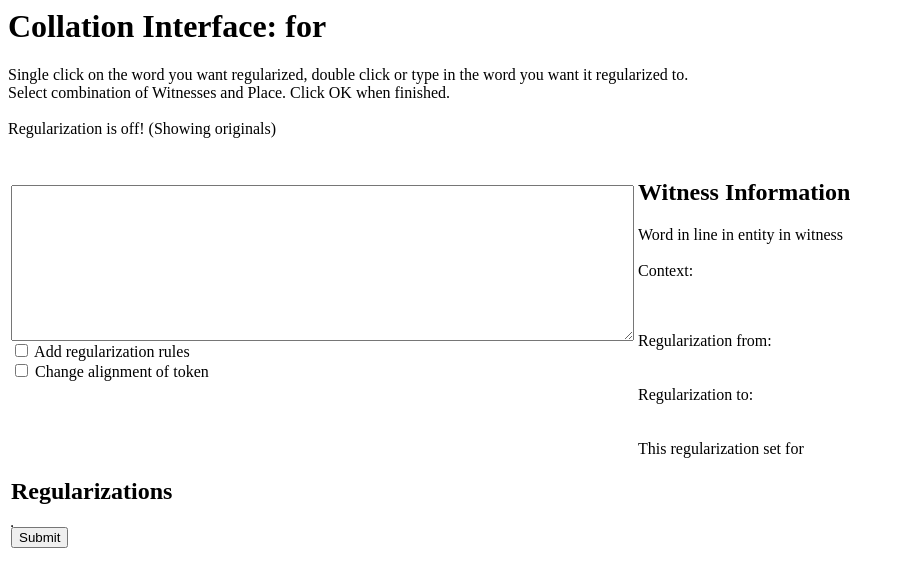
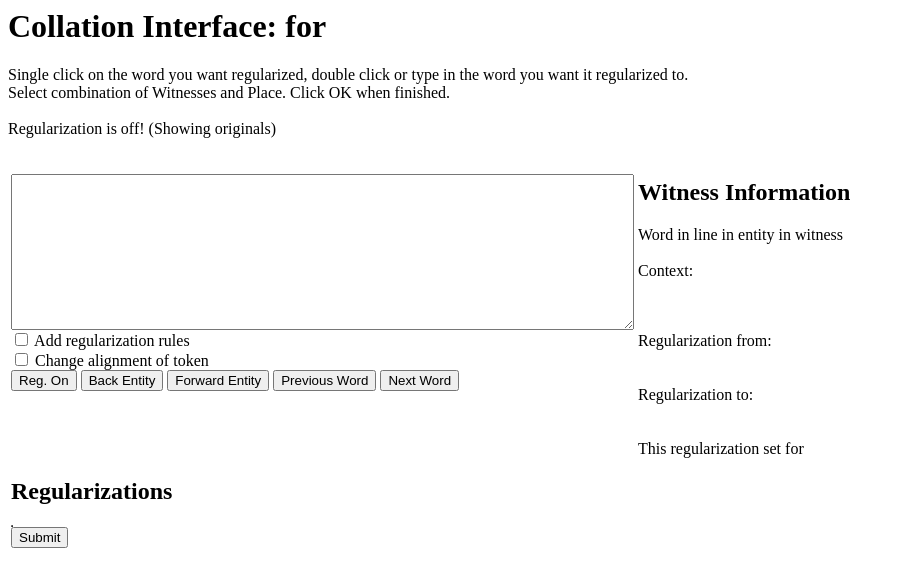
Before and after one commit to DigitalResearchCentre/regularize, a Django app: template regularisation1/templates/jsRegularize/collate_interface.html in a window 1280 px wide. Shown: the top 587 px of the page, without its empty margins (0-904 px from the left). Run offline with Django 3.2, Linux system fonts and the light colour scheme; the template is opened without the code that fills it, so the values that code supplies are empty; some libraries are stand-ins or nearby versions.

Commit message:
fixes for modify output

```diff
--- a/regularisation1/templates/jsRegularize/collate_interface.html
+++ b/regularisation1/templates/jsRegularize/collate_interface.html
@@ -772,10 +772,13 @@
 
   if (regOn == false)
   {
-
-     document.regularization.originals.style.visibility = "visible";
-     document.getElementById("showOriginals").style.visibility = "visible";
-
+     if(document.regularization.reg_checkbox.checked)
+     {
+       document.regularization.originals.style.visibility = "visible";
+       document.getElementById("showOriginals").style.visibility = "visible";
+       document.getElementById("showOriginals").innerHTML = "Show originals";
+       document.edit_reg.style.visibility = "hidden";
+     }
      regOn = true;
      document.getElementById('reg_on').innerHTML = "Regularization is on! Click on a witness for a regularized word to see more detail.";
      document.getElementById('reg_button').value = "Reg. Off";
@@ -788,29 +791,30 @@
 
      loadRegTable();
 
-     var regRules = { rules: []};
-      if(isCustomRules)
-      {
-          regRules = customRules;
+     if(isCustomRules)
+      {
+          regularize(customRules);
       }
       else
       {
-          regRules = allRules;
-      }
-
-      regularize(regRules);
+          regularize(allRules);
+      }
+
   }
   else
   {
-     document.regularization.originals.style.visibility = "hidden";
-     document.getElementById("showOriginals").style.visibility = "hidden";
+     if(document.regularization.reg_checkbox.checked)
+     {
+       document.regularization.originals.style.visibility = "hidden";
+       document.getElementById("showOriginals").style.visibility = "hidden";
+     }
 
      regOn = false;
      string = "Regularization is off! (Showing originals)";
      document.getElementById('reg_on').innerHTML = string;
      document.getElementById('reg_button').value = "Reg. On";
 
-     document.information.style.visibility = "hidden";
+     //document.information.style.visibility = "hidden";
      document.edit_reg.style.visibility = "hidden";
 
      //TODO: getBaseTokens!!
@@ -1735,9 +1739,18 @@
                   {
                     origToken = reg_this;
                   }
-                  allTokens.alignment[witnessId].tokens[position].t = insertTokens[k];
-                  allTokens.alignment[witnessId].tokens[position].origToken = origToken;
-                  allTokens.alignment[witnessId].tokens[position].reg_to = reg_to;
+
+                  if(allTokens.alignment[witnessId].tokens[position] != null)
+                  {
+                    allTokens.alignment[witnessId].tokens[position].t = insertTokens[k];
+                    allTokens.alignment[witnessId].tokens[position].origToken = origToken;
+                    allTokens.alignment[witnessId].tokens[position].reg_to = reg_to;
+                  }
+                  else
+                  {
+                    var insertTok = { "t" : insertTokens[k], "n" : insertTokens[k], "origToken" : origToken, "reg_to" : reg_to};
+                    allTokens.alignment[witnessId].tokens.splice(position,1,insertTok);
+                  }
                 }
                 else
                 {
@@ -2429,14 +2442,6 @@
     regHTML += "</select></p>";
     regHTML += "<input name='ok' type='button' value='Add Rule'";
     regHTML += "onclick='addRule()'>";
-    regHTML += "<input name='edit_reg' type='button' value='Edit Reg.'> ";
-    regHTML += "<input name='reg_on' id='reg_button' type='button' value='Reg. On'";
-    regHTML += "onclick='regularize_onoff()'>";
-    regHTML += "<input name='back' type='button' value='Back Entity' onclick='backEntity()'>";
-    regHTML += "<input name='forward' type='button' value='Forward Entity' onclick='forwardEntity()'>";
-    regHTML += "<input name='previous' type='button' value='Previous Word' onclick='previousToken()'>";
-    regHTML += "<input name='next' type='button' value='Next Word' onclick='nextToken()'>";
-    regHTML += "<br/>";
     regHTML += "<input name='recollateTokens' type='button' value='Recollate' onclick='recollate()'/>";
     regHTML += "<input name='view' type='button' value='View Entire Reg.' onclick='seeWitnesses()'>";
     regHTML += "<input name='done' type='button' value='Done'>";
@@ -2451,7 +2456,16 @@
 
     document.getElementById('reg_wrapper').innerHTML = regHTML;
     document.regularization.originals.style.visibility = "hidden";
-    document.getElementById('showOriginals').innerHTML = "";
+    if(regOn)
+    {
+      document.edit_reg.style.visibility = "visible";
+      document.getElementById("showOriginals").innerHTML = "Show originals";
+      document.regularization.originals.style.visibility = "visible";
+    }
+    else
+    {
+      document.getElementById('showOriginals').innerHTML = "";
+    }
   }
 }
 
@@ -2484,6 +2498,7 @@
     document.getElementById("align_wrapper").innerHTML = alignHTML;
     document.getElementById("forward_select").style.visibility = "hidden";
     document.getElementById("backward_select").style.visibility = "hidden";
+    document.edit_reg.style.visibility = "hidden";
   }
   else
   {
@@ -2535,6 +2550,19 @@
   var token = document.realign_token.token.value;
   var forward = document.getElementById("forward_select").value;
   var backward = document.getElementById("backward_select").value;
+
+  if(token == "")
+  {
+    alert("Please select a token");
+    return;
+  }
+
+  if(!regOn)
+  {
+    alert("Regularization must be on to change alignment");
+    return;
+  }
+
   if (token != "")
   {
     var ids = [];
@@ -2585,7 +2613,8 @@
         {
           for(var k = 0; k < forward; k++)
           {
-            allTokens.alignment[i].tokens.splice(totalPos, 0, null);
+            newPosition = totalPos + 1;
+            allTokens.alignment[i].tokens.splice(newPosition, 0, null);
           }
         }
       }
@@ -2606,13 +2635,15 @@
           }
         }
 
+//       var position = currentPosition - 1;
         if(foundId)
         {
-          // TODO: for number of positions
-          var position = currentPosition + 1;
+          newPosition = totalPos + 1;
           for(var k = 0; k < backward; k++)
           {
-            allTokens.alignment[i].tokens.splice(position, 0, "null");
+            console.log(newPosition);
+            allTokens.alignment[i].tokens.splice(newPosition, 0, "null");
+            newPosition++;
           }
 
           for(var k in allTokens.alignment[i].tokens)
@@ -2625,10 +2656,11 @@
         }
         else
         {
+
           for(var k = 0; k < backward; k++)
           {
-            allTokens.alignment[i].tokens.splice(currentPosition, 0, "null");
-            allTokens.alignment[i].tokens[currentPosition] = null;
+            allTokens.alignment[i].tokens.splice(0, 0, "null");
+            allTokens.alignment[i].tokens[0] = null;
           }
         }
       }
@@ -2636,7 +2668,7 @@
   }
 
   //TODO: customRules, regOn etc
-  //console.log(allTokens);
+  console.log(allTokens);
   regularize(allRules);
 }
 
@@ -2655,6 +2687,12 @@
     return;
   }
 
+  if(!regOn)
+  {
+    alert("Regularization must be on to change alignment");
+    return;
+  }
+
   var newTokens = createNewAllTokens();
   var oldTokens = allTokens;
   allTokens = newTokens;
@@ -2665,7 +2703,7 @@
     forward++;
     for(var i = 0; i<forward; i++)
     {
-      if(position < totalPos)
+      if(position <= totalPos)
       {
         //TODO: APPLY RULES DIFF -> IF CUSTOMRULES, etc
         oldAlign += findDistinct(position, allRules) + "<br />&nbsp;&nbsp;&nbsp;&nbsp;&nbsp;";
@@ -2684,7 +2722,7 @@
     position = currentPosition;
     for(var i = 0; i<forward; i++)
     {
-      if(position < totalPos)
+      if(position <= totalPos)
       {
         //TODO: APPLY RULES DIFF -> IF CUSTOMRULES, etc
         newAlign += findDistinct(position, allRules) + "<br />&nbsp;&nbsp;&nbsp;&nbsp;&nbsp;";
@@ -2807,6 +2845,12 @@
        <br /> <input type="checkbox" name="change" value="change" onchange="showRealign(this)"/>
         Change alignment of token
        <br />
+
+       <input name="reg_on" id="reg_button" type="button" value="Reg. On" onclick="regularize_onoff()">
+       <input name="back" type="button" value="Back Entity" onclick="backEntity()">
+       <input name="forward" type="button" value="Forward Entity" onclick="forwardEntity()">
+       <input name="previous" type="button" value="Previous Word" onclick="previousToken()">
+       <input name="next" type="button" value="Next Word" onclick="nextToken()"><br />
 
        <div id="reg_wrapper"></div><br />
 
```
